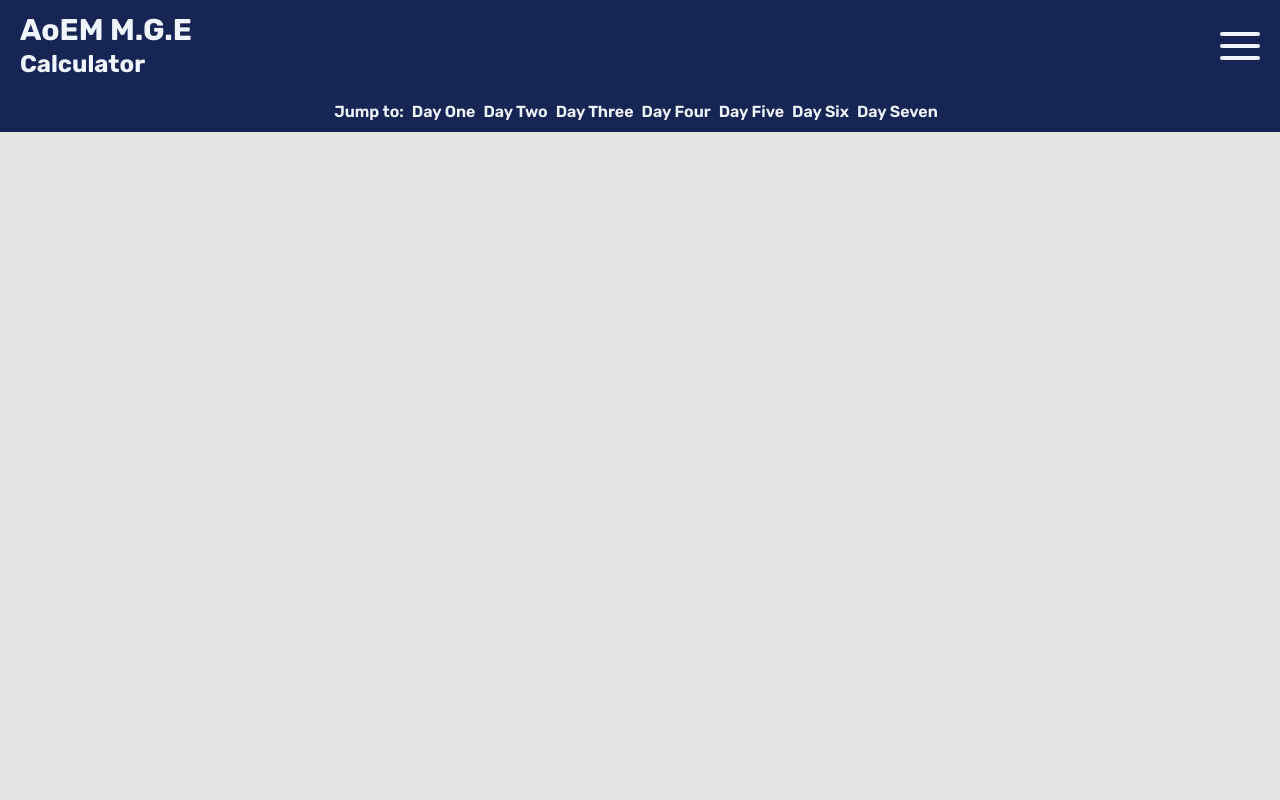
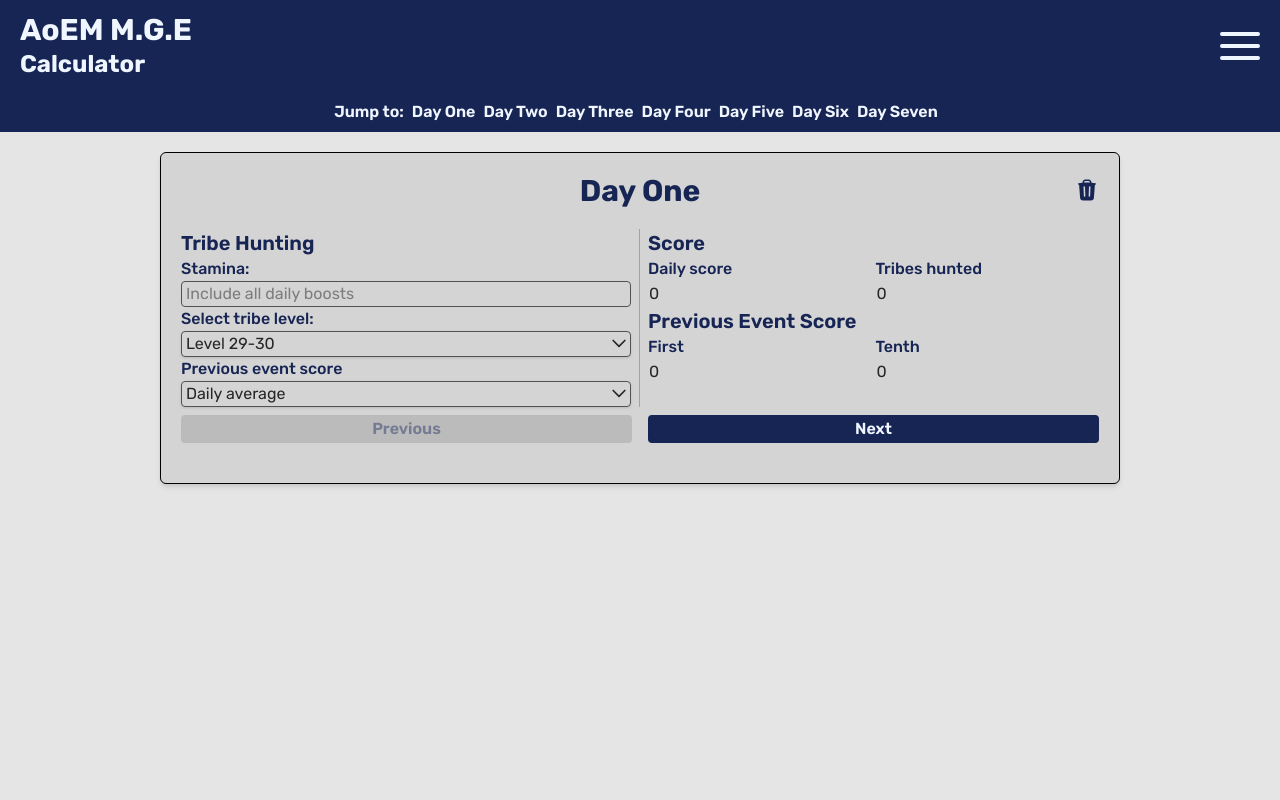
Before and after one commit to haggqvist459/AOEM_MGE_TS, a React (Vite) app: page / in a window 1280 px wide. Shown: the top 800 px of the page. Built offline with nearby package versions, Linux system fonts and the light colour scheme.

Commit message:
fixed sliding

```diff
--- a/dev-dist/sw.js
+++ b/dev-dist/sw.js
@@ -82,7 +82,7 @@ define(['./workbox-54d0af47'], (function (workbox) { 'use strict';
     "revision": "3ca0b8505b4bec776b69afdba2768812"
   }, {
     "url": "index.html",
-    "revision": "0.mikt1vvq9io"
+    "revision": "0.c383gg3c84"
   }], {});
   workbox.cleanupOutdatedCaches();
   workbox.registerRoute(new workbox.NavigationRoute(workbox.createHandlerBoundToURL("index.html"), {
--- a/src/App.tsx
+++ b/src/App.tsx
@@ -13,8 +13,8 @@ const App = () => {
       <Routes>
         <Route path={ROUTES.HOME} element={<MainLayout />}>
           <Route index element={<HomePage />} />
-          <Route path={ROUTES.ABOUT} element={<AboutPage />}/>
-          <Route path={ROUTES.ADMIN} element={<AdminPage />}/>
+          <Route path={ROUTES.ABOUT} element={<AboutPage />} />
+          <Route path={ROUTES.ADMIN} element={<AdminPage />} />
           <Route path={ROUTES.PREVIOUS_SCORE} element={<PreviousEventScorePage />} />
           <Route path={ROUTES.TOTAL_SCORE} element={<TotalScorePage />} />
           <Route path={ROUTES.ERROR} element={<ErrorPage />} />
--- a/src/components/layout/SlideWrapper.tsx
+++ b/src/components/layout/SlideWrapper.tsx
@@ -1,4 +1,4 @@
-import { useRef, useEffect } from 'react';
+import { useEffect, useState } from 'react';
 
 type Slide = {
   key: string;
@@ -10,39 +10,71 @@ type Props = {
   slides: Slide[];
 };
 
+type Phase = 'idle' | 'exiting' | 'entering';
+
 const SlideWrapper = ({ activeKey, slides }: Props) => {
-  const prevKeyRef = useRef<string>(activeKey);
+  const [displayedKey, setDisplayedKey] = useState(activeKey);
+  const [phase, setPhase] = useState<Phase>('idle');
+  const [direction, setDirection] = useState<'left' | 'right'>('right');
 
-  const prevIndex = slides.findIndex(s => s.key === prevKeyRef.current);
-  const currentIndex = slides.findIndex(s => s.key === activeKey);
-  const direction: 'left' | 'right' = currentIndex > prevIndex ? 'right' : 'left';
-
-  const activeSlide = slides[currentIndex];
-
+  // Set direction and start exit animation when key changes
   useEffect(() => {
-    prevKeyRef.current = activeKey;
+    if (activeKey !== displayedKey) {
+      const prevIndex = slides.findIndex(s => s.key === displayedKey);
+      const nextIndex = slides.findIndex(s => s.key === activeKey);
+      setDirection(nextIndex > prevIndex ? 'right' : 'left');
+      setPhase('exiting');
+    }
+    // eslint-disable-next-line
   }, [activeKey]);
 
-  // Update prevKey after render
-  // prevKeyRef.current = activeKey;
+  // Handle exit animation end: show entering component
+  const handleExitAnimationEnd = () => {
+    setDisplayedKey(activeKey);
+    setPhase('entering');
+  };
 
-  console.log('SlideWrapper render:', {
-    activeKey,
-    prevKey: prevKeyRef.current,
-    direction,
-    activeComponent: activeSlide?.key,
-  });
+  // Handle enter animation end: finish animation
+  const handleEnterAnimationEnd = () => {
+    setPhase('idle');
+  };
+
+  // Decide which slide to show and which animation
+  let slideKey = displayedKey;
+  let animationClass = '';
+
+  if (phase === 'exiting') {
+    animationClass =
+      direction === 'right'
+        ? 'animate-slide-out-to-left'
+        : 'animate-slide-out-to-right';
+  } else if (phase === 'entering') {
+    slideKey = activeKey;
+    animationClass =
+      direction === 'right'
+        ? 'animate-slide-in-from-right'
+        : 'animate-slide-in-from-left';
+  }
+
+  const slide = slides.find(s => s.key === slideKey);
 
   return (
-    <div className="relative w-full min-h-screen overflow-hidden">
+    <div
+      className="relative w-full overflow-x-hidden min-h-screen"
+    >
       <div
-        key={activeSlide.key}
-        className={`absolute inset-0 transition-transform duration-300 ${direction === 'right'
-          ? 'translate-x-full animate-slide-in-from-right'
-          : '-translate-x-full animate-slide-in-from-left'
-          }`}
+        key={slide?.key}
+        className={` transition-transform duration-300 ${animationClass}`}
+        style={{ overflowY: 'auto', height: '100%', minHeight: 0 }}
+        onAnimationEnd={
+          phase === 'exiting'
+            ? handleExitAnimationEnd
+            : phase === 'entering'
+              ? handleEnterAnimationEnd
+              : undefined
+        }
       >
-        {activeSlide.component}
+        {slide?.component}
       </div>
     </div>
   );
--- a/src/index.css
+++ b/src/index.css
@@ -89,6 +89,18 @@ textarea {
   }
 }
 
+
+@keyframes fade-in {
+  from {
+    opacity: 0;
+  }
+
+  to {
+    opacity: 1;
+  }
+}
+
+
 @keyframes slide-in-from-right {
   0% {
     transform: translateX(100%);
@@ -109,15 +121,26 @@ textarea {
   }
 }
 
-@keyframes fade-in {
-  from {
-    opacity: 0;
+@keyframes slide-out-to-left {
+  0% {
+    transform: translateX(0%);
   }
 
-  to {
-    opacity: 1;
+  100% {
+    transform: translateX(-100%);
   }
 }
+
+@keyframes slide-out-to-right {
+  0% {
+    transform: translateX(0%);
+  }
+
+  100% {
+    transform: translateX(100%);
+  }
+}
+
 
 @layer utilities {
 
@@ -159,4 +182,12 @@ textarea {
   .animate-fade-in {
     animation: fade-in 500ms ease-in-out forwards;
   }
+
+  .animate-slide-out-to-left {
+    animation: slide-out-to-left 300ms ease-out forwards;
+  }
+
+  .animate-slide-out-to-right {
+    animation: slide-out-to-right 300ms ease-out forwards;
+  }
 }
--- a/src/main.tsx
+++ b/src/main.tsx
@@ -7,15 +7,9 @@ import App from './App.tsx'
 
 
 createRoot(document.getElementById('root')!).render(
-  <Provider store={store}>
-    <App />
-  </Provider>
+  <StrictMode>
+    <Provider store={store}>
+      <App />
+    </Provider>
+  </StrictMode>
 )
-
-/*
-
-  <StrictMode>
-
-  </StrictMode>,
-
-*/
```
Also changed, not shown: src/components/layout/SwipeWrapperTempTwo.tsx (+130 -0 lines).
